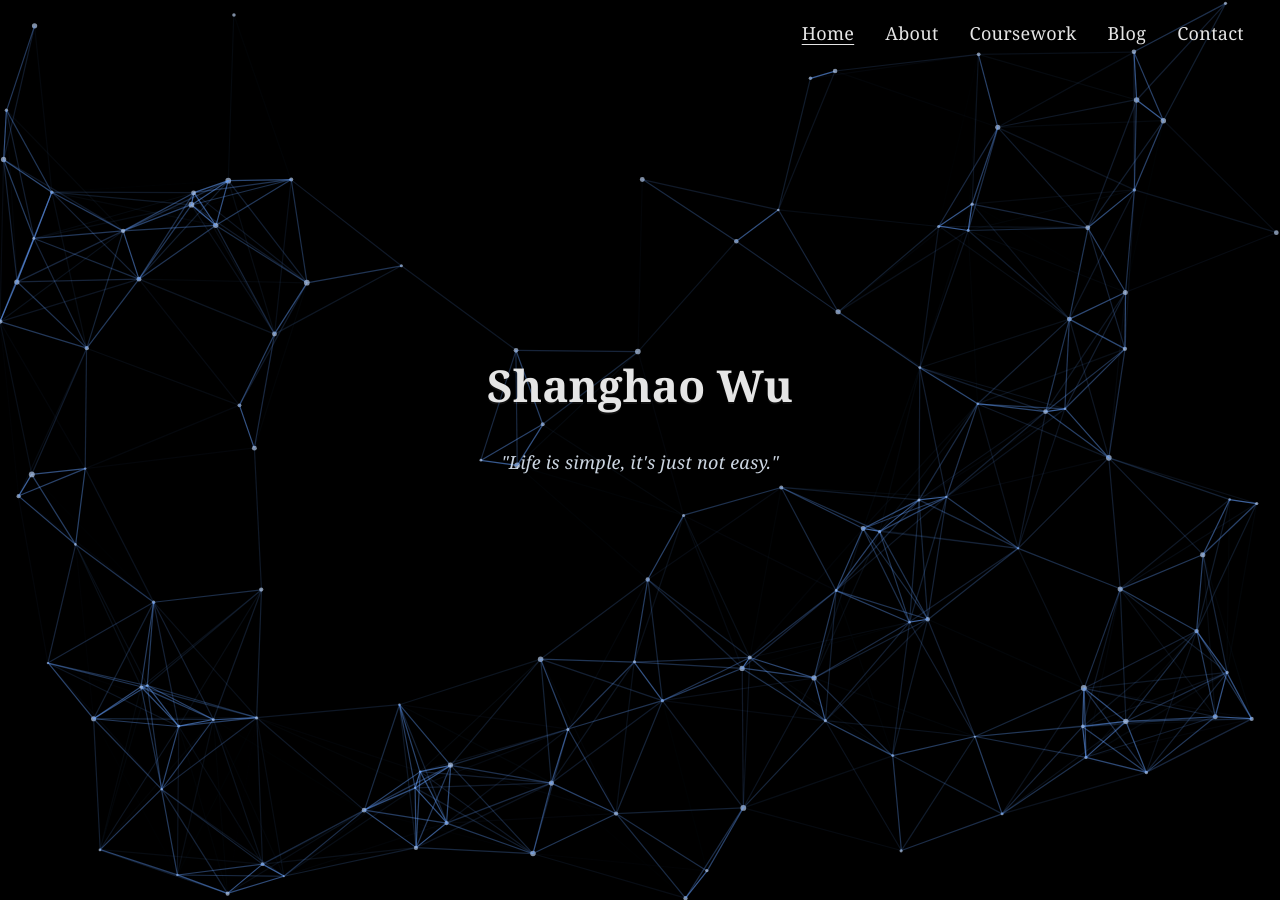
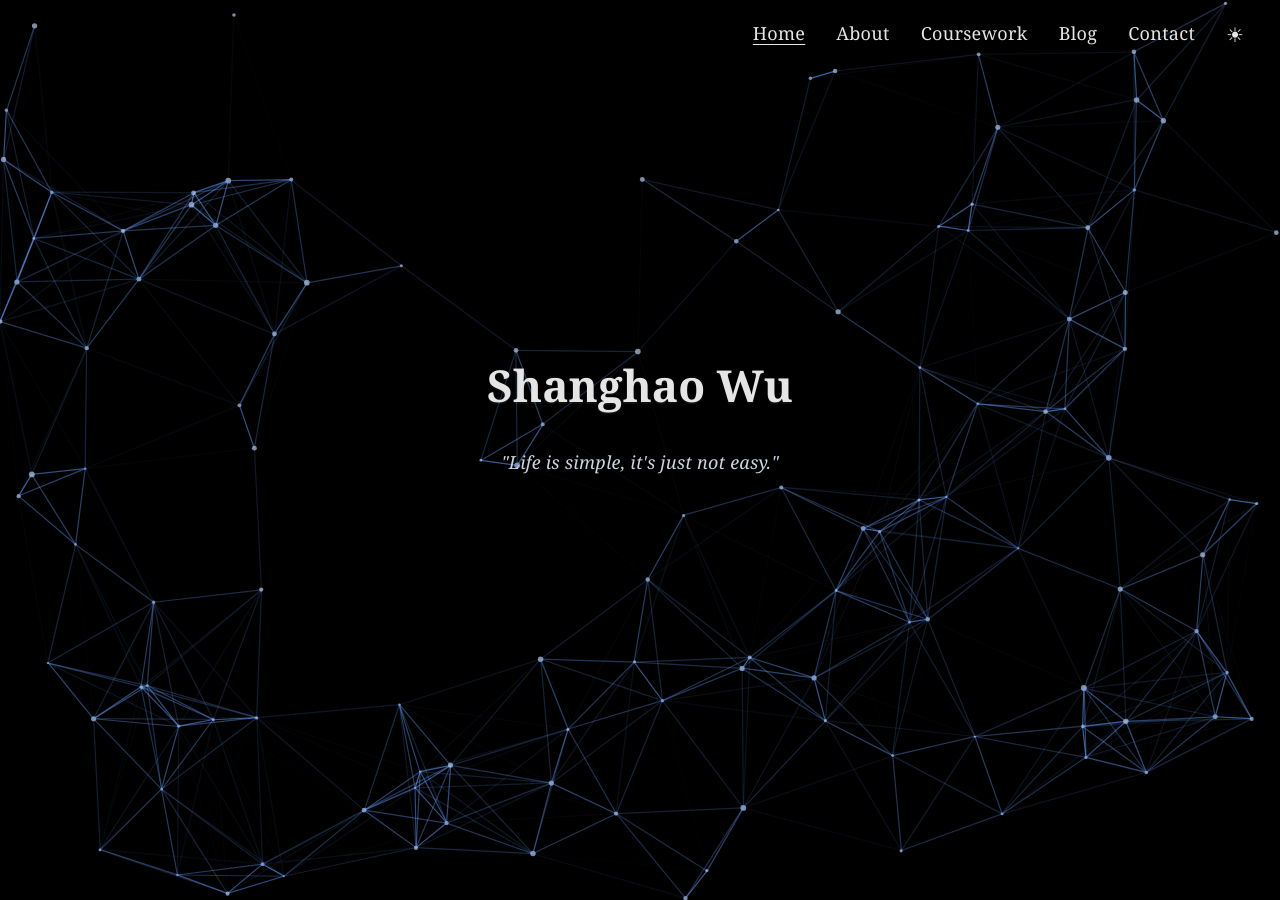
Before and after one commit to crushWu8/my-site, a Jekyll site: the page built from index.html, in a window 1280 px wide. Built offline with Jekyll 4.4.1, drawn with Linux system fonts in a browser that asks for light colours.

Commit message:
Background color

```diff
--- a/_layouts/default.html
+++ b/_layouts/default.html
@@ -2,6 +2,7 @@
 <html lang="en">
 <head>
   <meta charset="utf-8" />
+  <script>(function(){try{var t=localStorage.getItem('theme');if(t==='light'||t==='dark'){document.documentElement.setAttribute('data-theme',t);}}catch(e){}})();</script>
   <meta name="viewport" content="width=device-width, initial-scale=1" />
   <meta name="description" content="{{ page.description | default: site.description }}">
   <title>{% if page.title and page.title != site.title %}{{ page.title }} · {{ site.title }}{% else %}{{ site.title }}{% endif %}</title>
@@ -15,10 +16,26 @@
     <a href="{{ '/coursework.html' | relative_url }}"{% if page.nav == 'coursework' %} aria-current="page"{% endif %}>Coursework</a>
     <a href="{{ '/blog/' | relative_url }}"{% if page.nav == 'blog' %} aria-current="page"{% endif %}>Blog</a>
     <a href="{{ '/contact.html' | relative_url }}"{% if page.nav == 'contact' %} aria-current="page"{% endif %}>Contact</a>
+    <button id="theme-toggle" class="theme-toggle" type="button" aria-label="Toggle light and dark theme" title="Toggle light/dark theme"><span class="theme-icon" aria-hidden="true"></span></button>
   </nav>
 
   {{ content }}
 
+  <script>
+  (function(){
+    var btn = document.getElementById('theme-toggle');
+    if(!btn) return;
+    function current(){ return document.documentElement.getAttribute('data-theme') || 'dark'; }
+    function apply(t){
+      document.documentElement.setAttribute('data-theme', t);
+      try{ localStorage.setItem('theme', t); }catch(e){}
+      btn.setAttribute('aria-pressed', String(t === 'light'));
+      window.dispatchEvent(new CustomEvent('themechange', {detail:t}));
+    }
+    apply(current());
+    btn.addEventListener('click', function(){ apply(current() === 'light' ? 'dark' : 'light'); });
+  })();
+  </script>
   <script>fetch('https://site-stats.crushwu8.workers.dev/api/track').catch(() => {});</script>
 </body>
 </html>
--- a/index.html
+++ b/index.html
@@ -20,7 +20,16 @@
       particles = [],
       N = 120,
       linkDist = 180,
-      mouseDist = 200;
+      mouseDist = 200,
+      dot = '180,200,230', line = '100,160,255';
+
+  function readColors(){
+    var s = getComputedStyle(document.documentElement);
+    dot = (s.getPropertyValue('--particle') || '180,200,230').trim();
+    line = (s.getPropertyValue('--particle-line') || '100,160,255').trim();
+  }
+  readColors();
+  window.addEventListener('themechange', readColors);
 
   function resize(){
     w = c.width = window.innerWidth;
@@ -73,7 +82,7 @@
 
       ctx.beginPath();
       ctx.arc(p.x,p.y,p.r,0,Math.PI*2);
-      ctx.fillStyle='rgba(180,200,230,0.7)';
+      ctx.fillStyle='rgba('+dot+',0.7)';
       ctx.fill();
 
       for(var j=i+1;j<N;j++){
@@ -85,7 +94,7 @@
           ctx.beginPath();
           ctx.moveTo(p.x,p.y);
           ctx.lineTo(q.x,q.y);
-          ctx.strokeStyle='rgba(100,160,255,'+alpha+')';
+          ctx.strokeStyle='rgba('+line+','+alpha+')';
           ctx.lineWidth=1.2;
           ctx.stroke();
         }
--- a/styles.css
+++ b/styles.css
@@ -1,17 +1,44 @@
 /* ===== Theme & Base ===== */
 :root{
+  /* dark (default) */
   --bg:#000;
   --text:#e5e5e5;
+  --text-strong:#e7e7e7;
   --muted:#cbd5e1;
   --link:#e5e5e5;
   --card:#151515;
+  --card-2:#191919;
+  --card-2-hover:#1d1d1d;
   --border:#2a2a2a;
+  --border-2:#272727;
+  --border-hover:#323232;
+  --code-bg:#1d1d1d;
   --shadow:0 10px 30px rgba(0,0,0,.35);
+  --particle:180,200,230;
+  --particle-line:100,160,255;
+}
+:root[data-theme="light"]{
+  --bg:#ffffff;
+  --text:#1f2937;
+  --text-strong:#111827;
+  --muted:#6b7280;
+  --link:#111827;
+  --card:#f5f5f5;
+  --card-2:#f0f0f0;
+  --card-2-hover:#e8e8e8;
+  --border:#e5e7eb;
+  --border-2:#e2e2e2;
+  --border-hover:#d1d5db;
+  --code-bg:#f1f1f1;
+  --shadow:0 10px 30px rgba(0,0,0,.08);
+  --particle:80,110,150;
+  --particle-line:60,110,200;
 }
 
 *{box-sizing:border-box}
-html,body{height:100%;margin:0;background:#000;color:var(--text);
-  font-family: Georgia,"Times New Roman",Times,serif; line-height:1.7;}
+html,body{height:100%;margin:0;background:var(--bg);color:var(--text);
+  font-family: Georgia,"Times New Roman",Times,serif; line-height:1.7;
+  transition:background-color .3s ease, color .3s ease;}
 #particle-canvas{position:fixed;top:0;left:0;width:100%;height:100%;z-index:0}
 .hero{position:relative;z-index:1}
 a{color:var(--link); text-decoration:none}
@@ -21,9 +48,19 @@
 .nav{position:fixed; top:18px; right:36px; z-index:10; font-size:18px; letter-spacing:.3px}
 .nav a{margin-left:26px}
 .nav a[aria-current="page"]{text-decoration:underline; text-underline-offset:4px}
+.theme-toggle{
+  margin-left:26px; padding:0; background:none; border:none; cursor:pointer;
+  color:var(--link); font-family:inherit; font-size:20px; line-height:1;
+  vertical-align:middle; transition:opacity .15s ease, transform .3s ease;
+}
+.theme-toggle:hover{opacity:.65}
+.theme-toggle:active{transform:rotate(40deg)}
+.theme-toggle .theme-icon::before{content:"\2600"}            /* ☀ sun → click for light */
+:root[data-theme="light"] .theme-toggle .theme-icon::before{content:"\263E"} /* ☾ moon → click for dark */
 @media (max-width:640px){
   .nav{right:18px; font-size:16px}
   .nav a{margin-left:18px}
+  .theme-toggle{margin-left:18px; font-size:18px}
 }
 
 /* ===== Layout ===== */
@@ -64,7 +101,7 @@
 @media (min-width:901px){
   .photo{margin-top:60px}
 }
-.content p{margin:0 0 16px; color:#e7e7e7}
+.content p{margin:0 0 16px; color:var(--text-strong)}
 @media (max-width:900px){
   .about{grid-template-columns:1fr}
 }
@@ -90,16 +127,16 @@
 .eye{display:inline-block; width:1ch; text-align:center}
 .links{display:flex; gap:12px; flex-wrap:wrap}
 .icon-btn{
-  width:48px; height:48px; border-radius:12px; background:#191919;
-  border:1px solid #272727; display:inline-flex; align-items:center; justify-content:center;
+  width:48px; height:48px; border-radius:12px; background:var(--card-2);
+  border:1px solid var(--border-2); display:inline-flex; align-items:center; justify-content:center;
   text-decoration:none; box-shadow:0 8px 18px rgba(0,0,0,.35);
   transition: transform .15s ease, box-shadow .15s ease, border-color .15s ease, background .15s ease;
   color:var(--text);
 }
 .icon-btn:hover{
   transform:translateY(-2px);
-  border-color:#323232;
-  background:#1d1d1d;
+  border-color:var(--border-hover);
+  background:var(--card-2-hover);
   box-shadow:0 10px 22px rgba(0,0,0,.40);
 }
 .icon-btn:active{ transform: translateY(0) }
@@ -112,18 +149,18 @@
 .post-list li:last-child{border-bottom:none}
 .post-list time{display:block; color:var(--muted); font-size:14px; margin-bottom:6px}
 .post-list .post-link{font-size:22px; font-weight:600}
-.post-list .excerpt{color:#e7e7e7; margin:8px 0 0; font-size:15px; line-height:1.55}
+.post-list .excerpt{color:var(--text-strong); margin:8px 0 0; font-size:15px; line-height:1.55}
 .post-list .empty{color:var(--muted); margin-top:24px}
 .post-header{margin-bottom:28px}
 .post-header h1{margin:0 0 8px}
 .post-header time{display:block; color:var(--muted); font-size:14px}
-.post-content p{margin:0 0 16px; color:#e7e7e7}
+.post-content p{margin:0 0 16px; color:var(--text-strong)}
 .post-content h2{font-size:28px; margin:32px 0 12px}
 .post-content h3{font-size:22px; margin:24px 0 8px}
-.post-content ul, .post-content ol{padding-left:24px; color:#e7e7e7; margin:0 0 16px}
+.post-content ul, .post-content ol{padding-left:24px; color:var(--text-strong); margin:0 0 16px}
 .post-content li{margin-bottom:6px}
-.post-content code{background:#1d1d1d; padding:2px 6px; border-radius:4px; font-size:90%; font-family:"SF Mono", Menlo, Consolas, monospace}
-.post-content pre{background:#1d1d1d; padding:16px; border-radius:8px; overflow-x:auto; margin:0 0 16px}
+.post-content code{background:var(--code-bg); padding:2px 6px; border-radius:4px; font-size:90%; font-family:"SF Mono", Menlo, Consolas, monospace}
+.post-content pre{background:var(--code-bg); padding:16px; border-radius:8px; overflow-x:auto; margin:0 0 16px}
 .post-content pre code{background:transparent; padding:0}
 .post-content blockquote{border-left:3px solid var(--border); margin:16px 0; padding-left:16px; color:var(--muted); font-style:italic}
 .post-content a{text-decoration:underline; text-underline-offset:3px}
```
Also changed, not shown: 9 other files.
